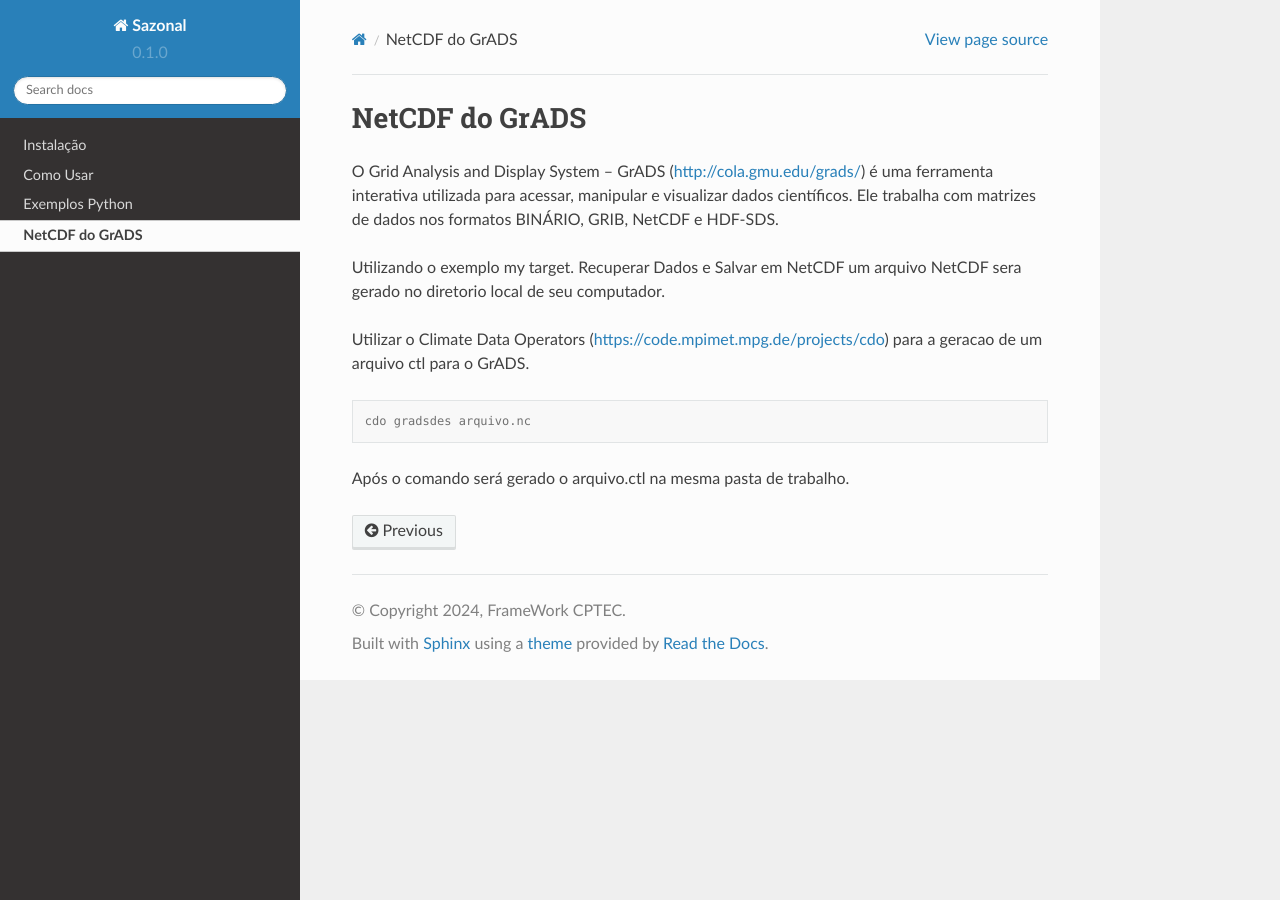
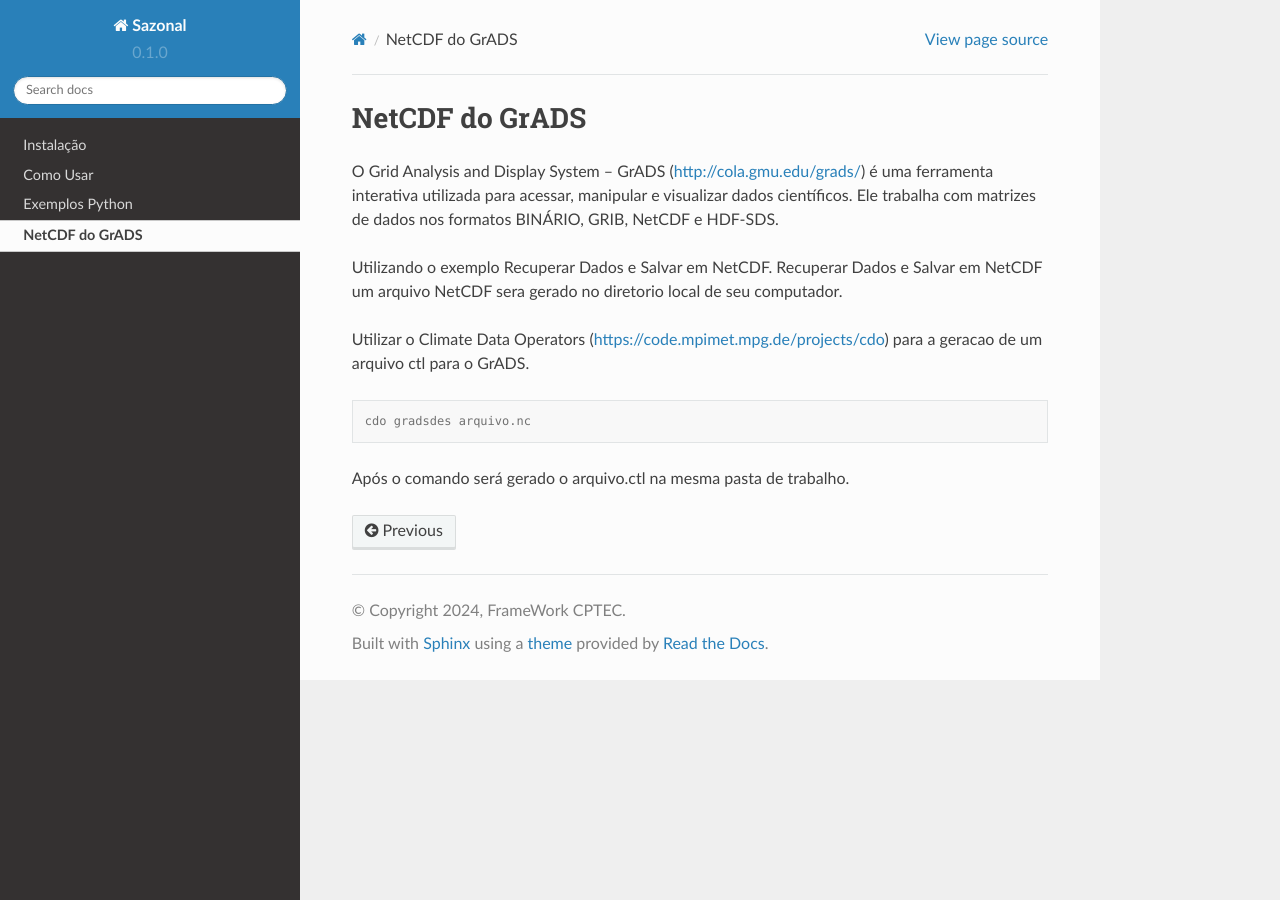
Before and after one commit to framework-CPTEC/Sazonal, a Sphinx documentation site: the page built from docs/source/grads.rst, in a window 1280 px wide. Built offline with Sphinx 7.4.7 and the Read the Docs theme 2.0.0, drawn with Linux system fonts in a browser that asks for light colours.

Commit message:
Update grads.rst

```diff
--- a/docs/source/grads.rst
+++ b/docs/source/grads.rst
@@ -3,7 +3,7 @@ NetCDF do GrADS
 
 O Grid Analysis and Display System – GrADS  (http://cola.gmu.edu/grads/) é uma ferramenta interativa utilizada para acessar, manipular e visualizar dados científicos. Ele trabalha com matrizes de dados nos formatos BINÁRIO, GRIB, NetCDF e HDF-SDS.
 
-Utilizando o exemplo :ref:`my target`. Recuperar Dados e Salvar em NetCDF um  arquivo NetCDF sera gerado no diretorio local de seu computador.
+Utilizando o exemplo :ref:`Recuperar Dados e Salvar em NetCDF`. Recuperar Dados e Salvar em NetCDF um  arquivo NetCDF sera gerado no diretorio local de seu computador.
 
 Utilizar o Climate Data Operators (https://code.mpimet.mpg.de/projects/cdo) para a geracao de um arquivo ctl para o GrADS.
 
```
